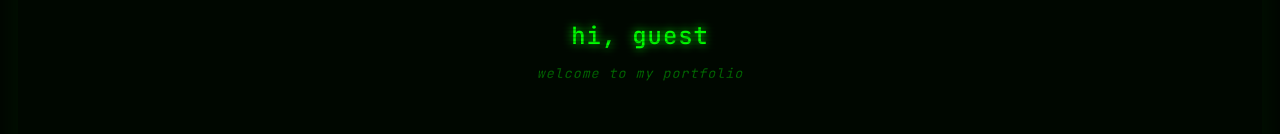
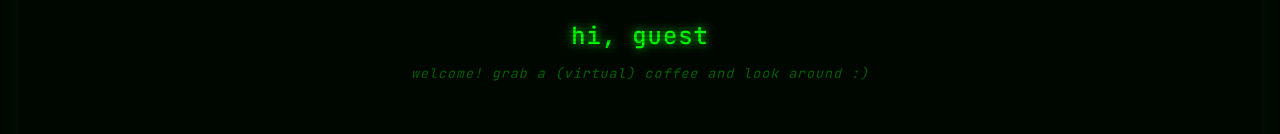
Before and after one commit to Vish212121/Portfolio2.0, a website: page index.html in a window 1280 px wide. Both pictures are taken after a click on the button "▸ identify". Shown: the part 533-667 px from the top of the page. Drawn offline with Linux system fonts and the light colour scheme.

Commit message:
Update index.html
Updated the greet

```diff
--- a/index.html
+++ b/index.html
@@ -2246,7 +2246,7 @@
           </div>
           <div class="intro-greet" id="intro-greet">
             <div class="intro-greet-name" id="intro-greet-name"></div>
-            <div class="intro-greet-sub" id="intro-greet-sub">welcome to my portfolio</div>
+            <div class="intro-greet-sub" id="intro-greet-sub">welcome! grab a (virtual) coffee and look around :)</div>
           </div>
         </div>`;
       $screen.appendChild(wrap);
@@ -2325,7 +2325,7 @@
 
         // 3 — then the sub-line
         greetSubEl.classList.add('reveal');
-        await sleep(introReduced ? 400 : 1600);
+        await sleep(introReduced ? 500 : 1700);
 
         // 4 — CRT power off
         if (!introReduced) { $screen.classList.add('crt-off'); await sleep(520); }
```
